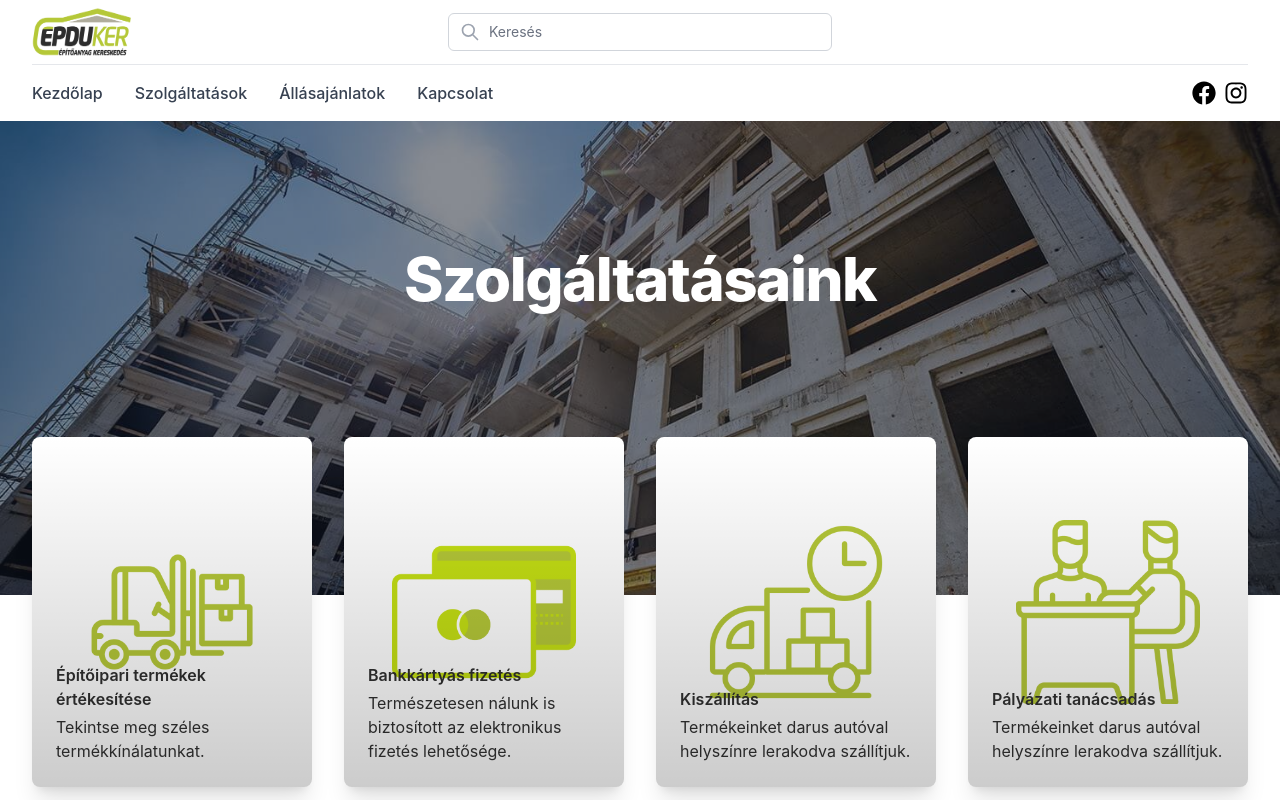
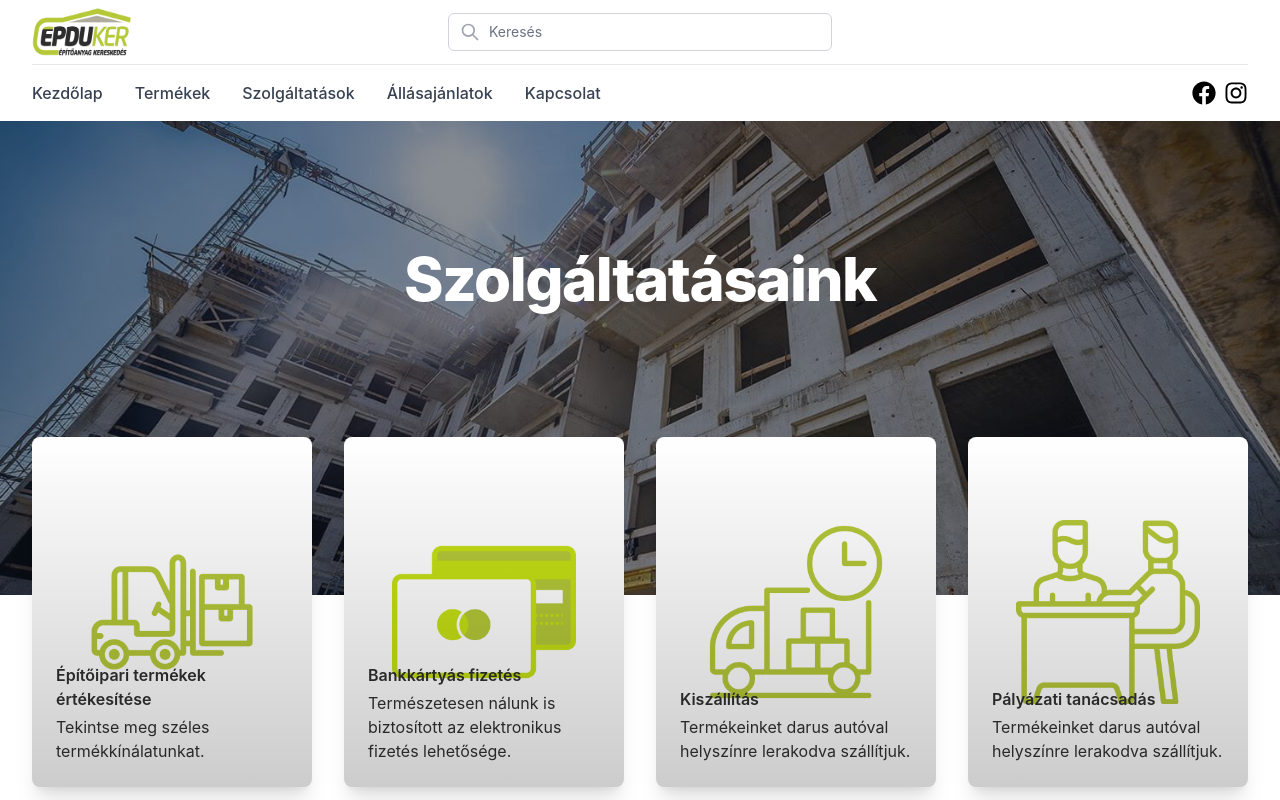
Before and after one commit to Vendll/epduker-frontend, a Next.js app: page /szolgaltatasok in a window 1280 px wide. Shown: the top 800 px of the page. Built offline with nearby package versions, Linux system fonts and the light colour scheme.

Commit message:
Menu commented

```diff
--- a/components/navigation/Navbar.js
+++ b/components/navigation/Navbar.js
@@ -188,6 +188,7 @@ const navigations = {
   ],
   pages: [
     { name: "Kezdőlap", href: "/" },
+    { name: "Termékek", href: "#" },
     { name: "Szolgáltatások", href: "/szolgaltatasok" },
     { name: "Állásajánlatok", href: "/allasajanlatok" },
     { name: "Kapcsolat", href: "/kapcsolat" },
```
